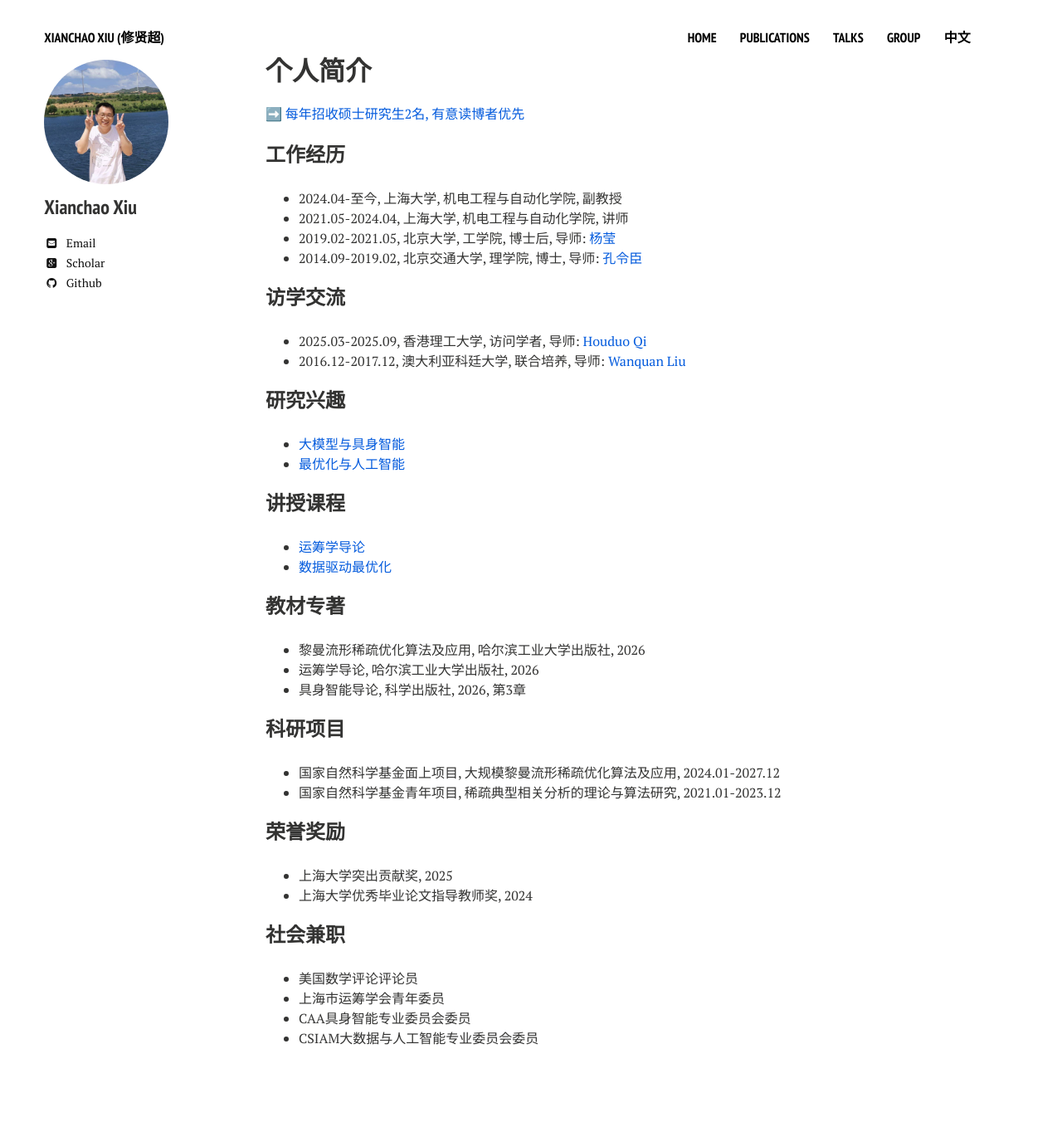
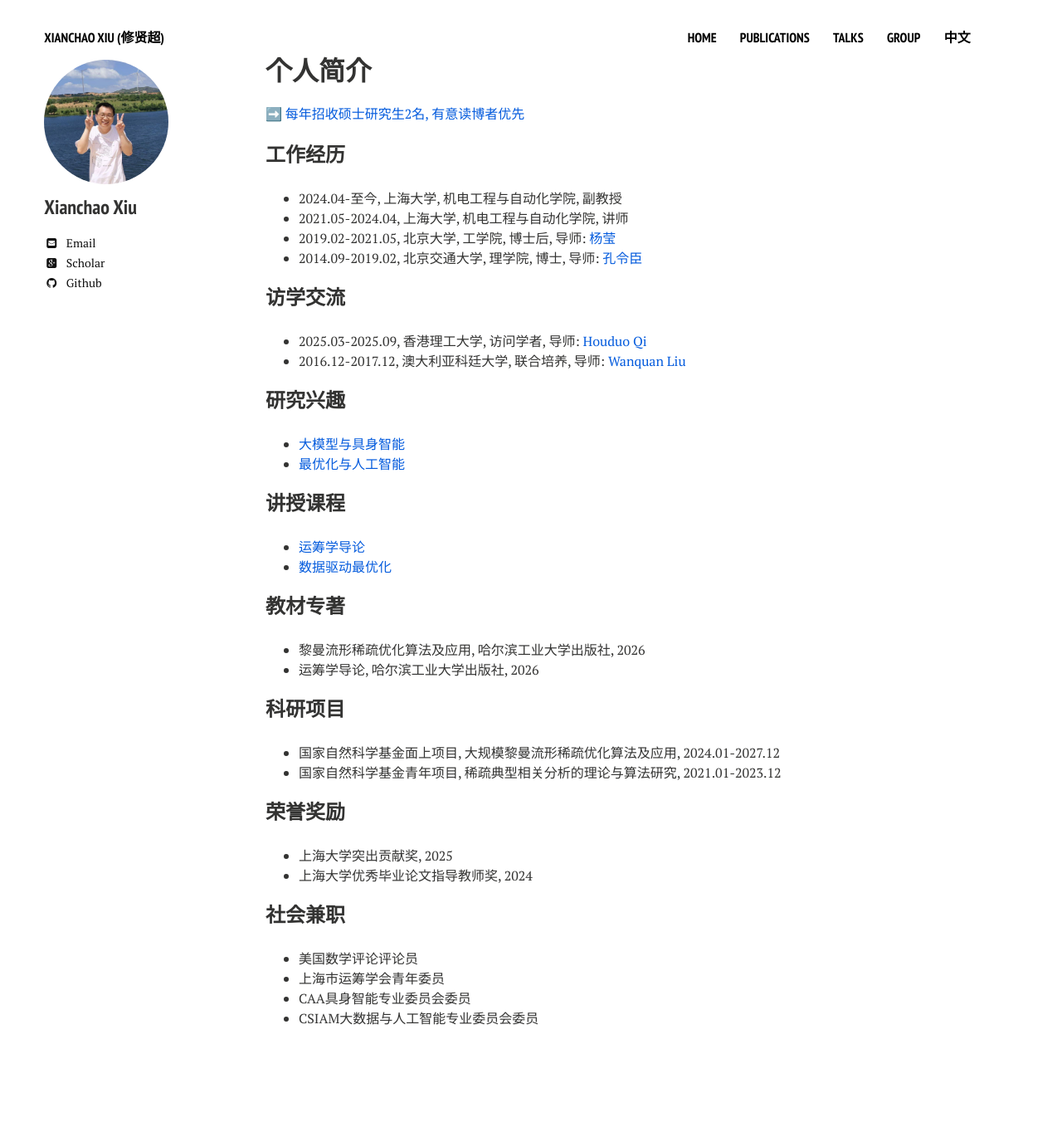
Before and after one commit to xianchaoxiu/xianchaoxiu.github.io, a Jekyll site: the page built from chinese/index.md, in a window 1280 px wide. Shown: the whole page at 83% size. Built offline with Jekyll 4.4.1, drawn with Linux system fonts in a browser that asks for light colours; nearby versions of some CDN libraries; after the commit the page ends 1334 px from its top, so only the background shows below that.

Commit message:
Update index.md

```diff
--- a/chinese/index.md
+++ b/chinese/index.md
@@ -36,7 +36,6 @@ share: false
 ### 教材专著
 * 黎曼流形稀疏优化算法及应用, 哈尔滨工业大学出版社, 2026 <br>
 * 运筹学导论, 哈尔滨工业大学出版社, 2026 <br>
-* 具身智能导论, 科学出版社, 2026, 第3章 <br>
 
 
 ### 科研项目
```
